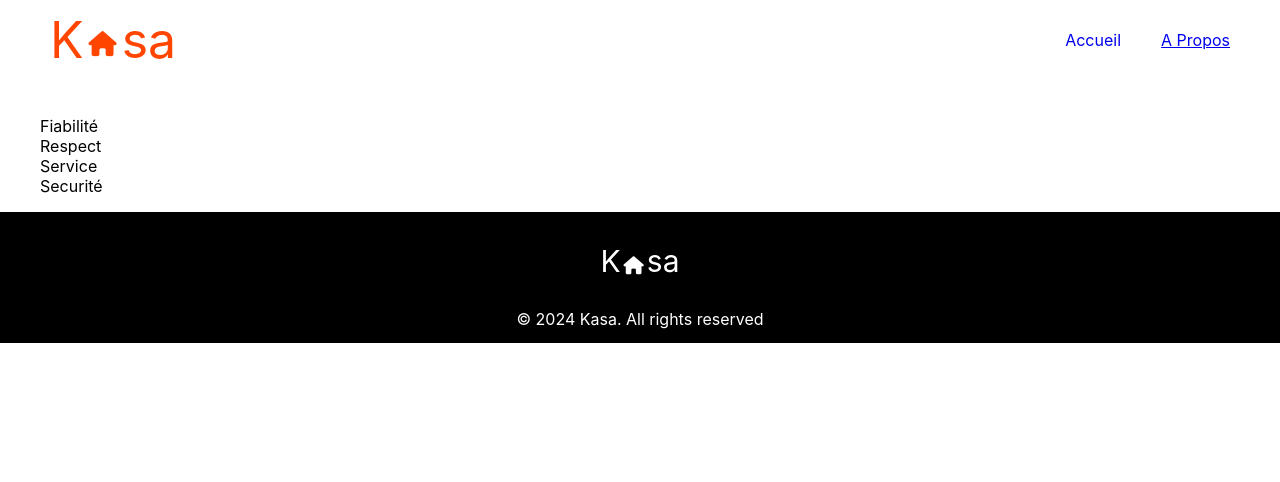
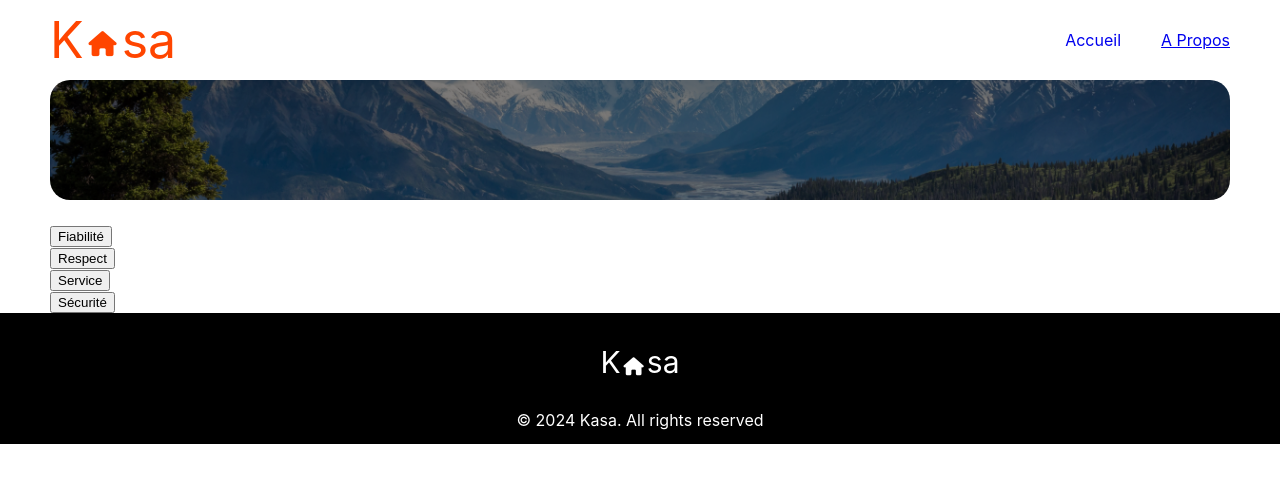
Before and after one commit to SarahLeg/P7, a React (Create React App) app: page /about in a window 1280 px wide. Shown: the top 482 px of the page. Built offline with nearby package versions, Linux system fonts and the light colour scheme.

Commit message:
collapse OK manque style

```diff
--- a/src/components/banner.js
+++ b/src/components/banner.js
@@ -1,14 +1,13 @@
 import React from "react";
 import '../styles/banner.scss';
-import bannerHome from '../assets/images/cliff.png';
 
-const Banner = () => {
-    return (
+const Banner = ({ imageUrl, text }) => {
+  return (
       <div className="banner">
-        <img src={bannerHome} alt="Cliffs"/>
-        <p>Chez vous, partout et ailleurs</p>
+          <img src={imageUrl} alt="Banner"/>
+          <p>{text}</p>
       </div>
-    );
-  };
+  );
+};
 
-  export default Banner;
+export default Banner;
--- a/src/components/card.js
+++ b/src/components/card.js
@@ -1,6 +1,5 @@
 import React from 'react';
 import '../styles/card.scss';
-// import data from '../assets/data/logements.json';
 
 const Card = ({ title, cover }) => {
     return (
--- /dev/null
+++ b/src/components/collapse.js
@@ -0,0 +1,21 @@
+import React, { useState } from "react";
+import '../styles/collapse.scss';
+
+const Collapse = ({ title, children }) => {
+    const [isOpen, setIsOpen] = useState(false);
+
+    const toggleCollapse = () => {
+        setIsOpen(!isOpen);
+    };
+
+    return (
+        <div>
+            <button onClick={toggleCollapse}>
+                {title}
+            </button>
+            {isOpen && <div className="collapse__content">{children}</div>}
+        </div>
+    );
+};
+
+export default Collapse;
--- a/src/pages/about.js
+++ b/src/pages/about.js
@@ -1,18 +1,33 @@
 import React from 'react';
 import '../styles/about.scss';
+import Banner from '../components/banner';
+import bannerAbout from '../assets/images/mountains.png';
+import Collapse from '../components/collapse';
+import data from '../assets/data/logements.json';
 
 const About = () => {
   return (
     <div className="about">
-        <img></img>
-        <nav className='about__nav'>
-          <ul className="">
-            <li>Fiabilité</li>
-            <li>Respect</li>
-            <li>Service</li>
-            <li>Securité</li>
-          </ul>
-        </nav>
+      <Banner imageUrl={bannerAbout} text="" />
+      <div>
+                <Collapse title="Fiabilité">
+                    <p>Les annonces postées sur Kasa garantissent une fiabilité totale. Les photos sont conformes aux logements, et
+                      <br/>toutes les informations sont réfulièrement vérifiées par nos équipes</p>
+                </Collapse>
+                <Collapse title="Respect">
+                    <p>La bienveillance fait partie des valeurs fondatrices de Kasa. Tout comportement discriminatoires ou de <br/>
+                    perturbation du voisinage entraînera une exclusion de notre plateforme</p>
+                </Collapse>
+                <Collapse title="Service">
+                    <p>??? sur la maquette c'est le même texte que Respect juste au dessus.</p>
+                </Collapse>
+                <Collapse title="Sécurité">
+                    <p>La sécurité est la priorité de Kasa. Aussi bien pour nos hôts que pour les voyageurs, chaque logement <br/>
+                    correspond aux critères de sécurité établis par nos services. En laissant une note aussi bien à l'hôte qu'au <br/>
+                    locataire, cela permet à nos équipes de vérifier que les standards sont bien respectés. Nous organisons <br/>
+                    également des ateliers sur la sécurité domestique pour tous nos hôtes</p>
+                </Collapse>
+            </div>
     </div>
   );
 };
--- a/src/pages/home.js
+++ b/src/pages/home.js
@@ -3,11 +3,12 @@ import '../styles/home.scss';
 import data from '../assets/data/logements.json';
 import Banner from '../components/banner';
 import Card from '../components/card';
+import bannerHome from '../assets/images/cliff.png';
 
 const Home = () => {
   return (
     <div className="home">
-      <Banner/>
+       <Banner imageUrl={bannerHome} text="Chez vous, partout et ailleurs" />
         <div className='cards-container'>
           {data.map(listing => (
             <Card
--- a/src/styles/about.scss
+++ b/src/styles/about.scss
@@ -1,6 +1,4 @@
 .about{
+    margin: 0px 50px 0px;
 
-    ul {
-        list-style-type: none;
-      }
 }
--- a/src/styles/home.scss
+++ b/src/styles/home.scss
@@ -1,5 +1,5 @@
 .home {
-  padding: 0px 50px 30px;
+  padding: 0px 50px 0px;
   .cards-container{
     display: flex;
     flex-flow: row wrap;
```
Also changed, not shown: src/styles/collapse.scss (added).
